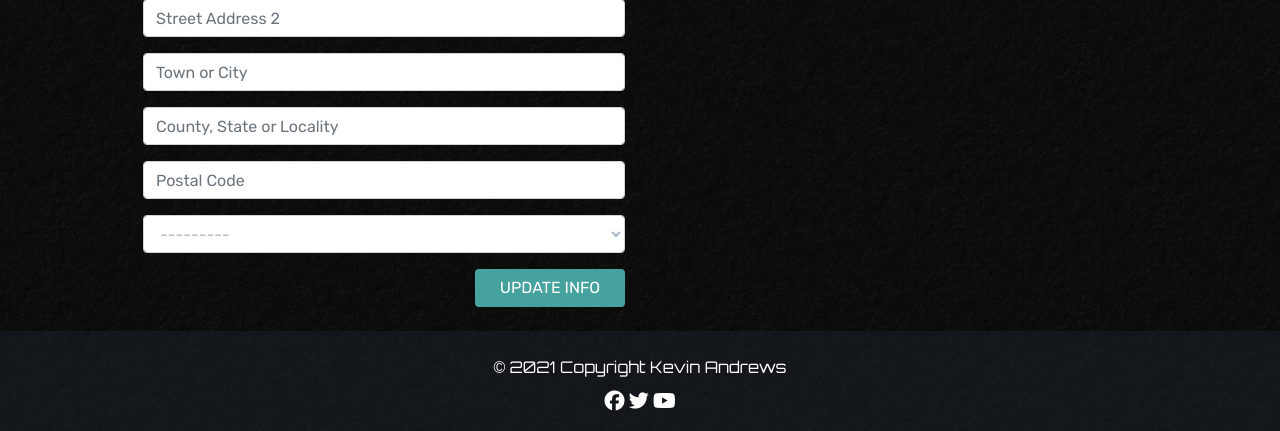
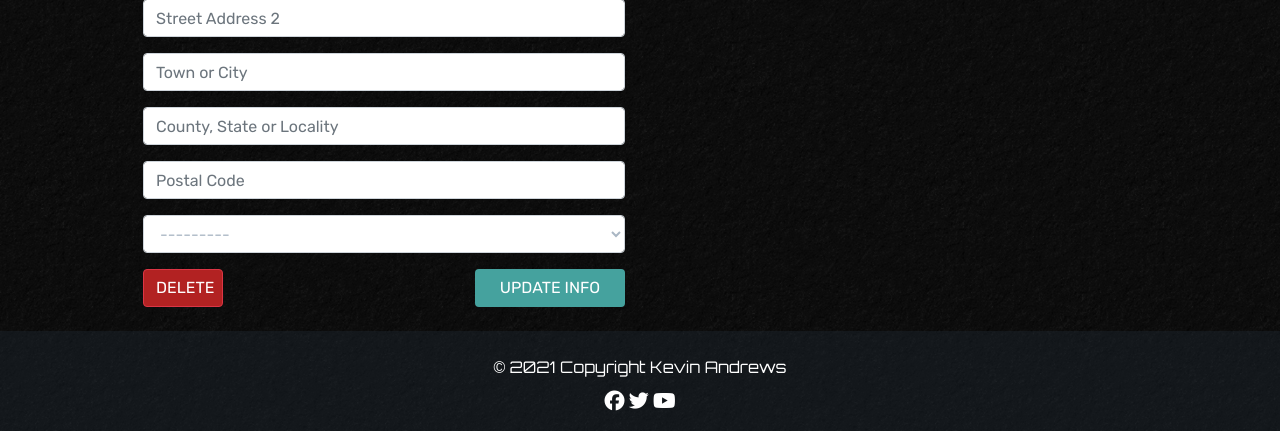
Before and after one commit to Code-Institute-Submissions/KevAndrews-Milestone_Project_4_DecResub, a Django app: page /profile/ in a window 1280 px wide. Shown: the part 403-834 px from the top of the page. Run offline with Django 3.2, Linux system fonts and the light colour scheme; the visitor is signed in with stand-in values (Sample User, id 1); data comes from the database, SQL or seed files in the repository; data that the repository does not hold is empty; some libraries are stand-ins or nearby versions.

Commit message:
Add feature to remove profiles

```diff
--- a/cart/templates/cart/game-image.html
+++ b/cart/templates/cart/game-image.html
@@ -1,5 +1,5 @@
 {% if item.game.image %}
     <img class="img-fluid rounded" src="{{ item.game.image.url }}" alt="{{ item.game.name }}">
 {% else %}
-    <img class="img-fluid rounded" src="{{ MEDIA_URL }}noimage.png" alt="{{ item.game.name }}">
+    <img class="img-fluid rounded" src="/media/noimage.png" alt="{{ item.game.name }}">
 {% endif %}
--- a/profiles/templates/profiles/profile.html
+++ b/profiles/templates/profiles/profile.html
@@ -20,6 +20,7 @@
                 {% csrf_token %}
                 {{ form | crispy }}
                 <button class="btn btn-long text-uppercase float-right">Update Info</button>
+                <input type="submit" value="Delete" name="delete_profile" class="btn btn-danger text-uppercase" onclick="return confirm('Are you sure you wish to delete your profile?')">
             </form>
         </div>
         <div class="col-12 col-lg-6">
--- a/profiles/views.py
+++ b/profiles/views.py
@@ -44,6 +44,12 @@ class Profile(View):
 
         form = UserProfileForm(request.POST, instance=profile_user)
 
+        if 'delete_profile' in request.POST:
+            request.user.delete()
+            request.session.delete()
+            messages.success(request, 'Profile deleted successfully')
+            return render(request, 'home/index.html')
+
         if form.is_valid():
             form.save()
             messages.success(request, 'Profile updated successfully')
--- a/templates/allauth/account/email_confirm.html
+++ b/templates/allauth/account/email_confirm.html
@@ -8,7 +8,7 @@
 <!-- Custom Updated template to match project styles -->
 {% block inner_content %}
 
-<h2 class="logo-font mb-4">{% trans "Confirm E-mail Address" %}</h2>
+<h2 class="logo-font mt-4">{% trans "Confirm E-mail Address" %}</h2>
 <hr>
 
 {% if confirmation %}
```
